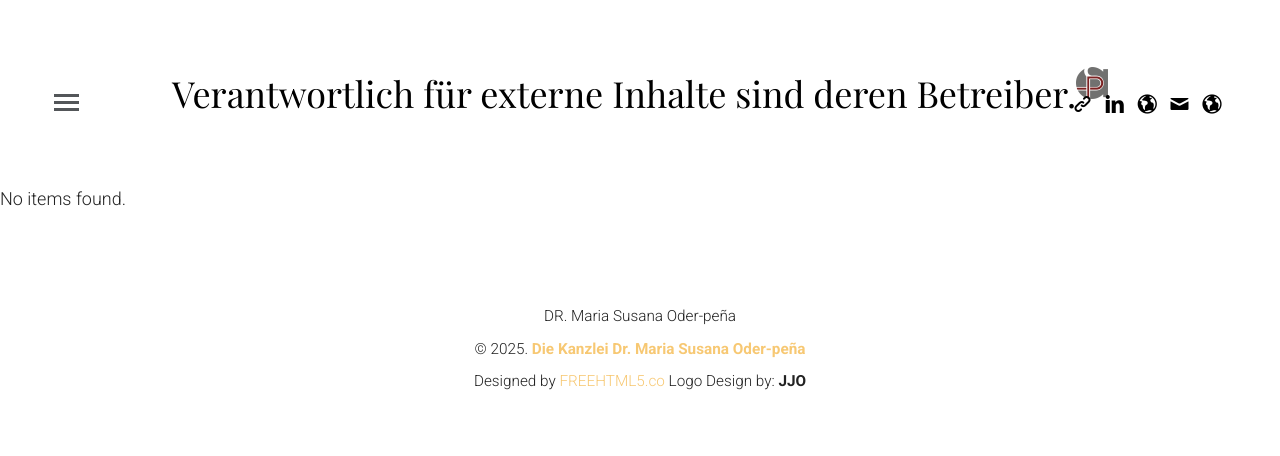
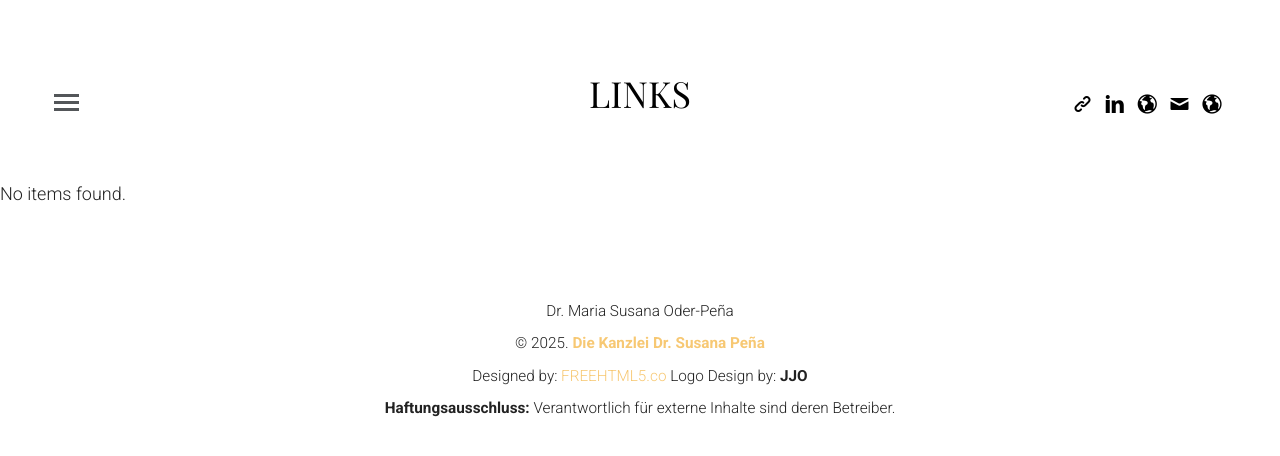
Before and after one commit to William0814/news-susana, a Flask app: page /suchen in a window 1280 px wide. Shown: the top 456 px of the page. Run offline with Flask 3, Linux system fonts and the light colour scheme; parts of the project's set-up code (start-up, migrations or seed data) failed here and were passed over; some libraries are stand-ins or nearby versions; some web fonts are replaced.

Commit message:
feat: index.html: Update links to use url_for and clarify external content responsibility

```diff
--- a/templates/index.html
+++ b/templates/index.html
@@ -73,7 +73,7 @@
 			<div class="fh5co-box">
 				<h3 class="heading">Kategorien</h3>
 				<ul>
-					<li><a href="#familienrecht">djb-Familienrecht</a></li>
+					<li><a href="{{ url_for('home_news')}}#familienrecht">djb-Familienrecht</a></li>
 					<!--<li><a href="#">Style</a></li>
 					<li><a href="#">Photography</a></li>
 					<li><a href="#">Food &amp; Drinks</a></li>
@@ -110,10 +110,7 @@
 
 				</ul>
 				<div class="col-lg-12 col-md-12 text-center">
-					<h1 id="fh5co-logo"><a href="{{ url_for('home_news') }}">Verantwortlich für externe Inhalte sind
-							deren Betreiber.<sup><img
-									src="{{ url_for('static', filename='magazine/favicon/favicon-32x32.png')}}"
-									alt=""></sup></a>
+					<h1 id="fh5co-logo"><a href="{{ url_for('home_news') }}">LINKS<sup><img src="" alt=""></sup></a>
 					</h1>
 				</div>
 
@@ -166,11 +163,13 @@
 	</div>
 
 	<footer id="fh5co-footer">
-		<p><small>DR. Maria Susana Oder-peña <br>
-				&copy; 2025. <a href="https://www.pena-abogados.com/"><b>Die Kanzlei Dr. Maria Susana Oder-peña</b></a>
+		<p><small>Dr. Maria Susana Oder-Peña <br>
+				&copy; 2025. <a href="https://www.pena-abogados.com/"><b>Die Kanzlei Dr. Susana Peña</b></a>
 				<br>
-				Designed by <a href="http://freehtml5.co" target="_blank">FREEHTML5.co</a>
-				Logo Design by: <b>JJO</b></small></p>
+				Designed by: <a href="http://freehtml5.co" target="_blank">FREEHTML5.co</a>
+				Logo Design by: <b>JJO</b> <br>
+				<b>Haftungsausschluss: </b>Verantwortlich für externe Inhalte sind
+				deren Betreiber.</small></p>
 	</footer>
 
 
```
